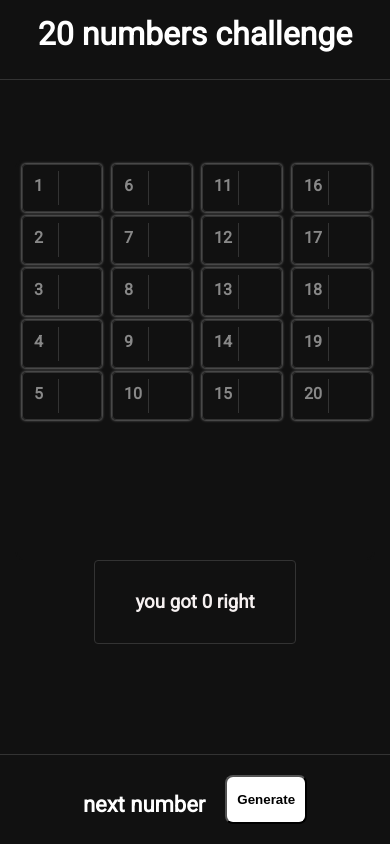
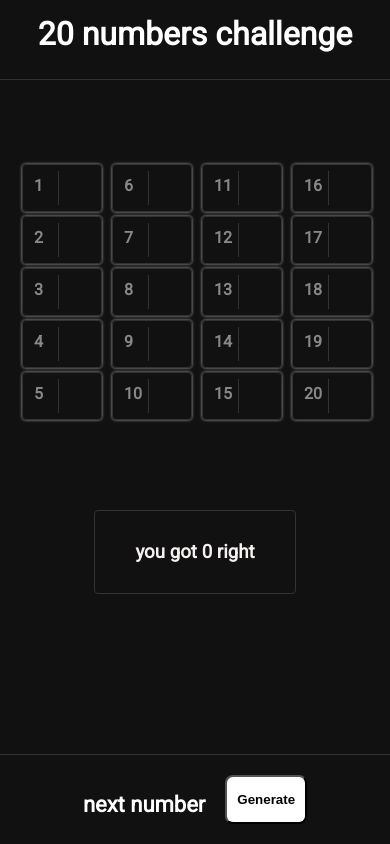
Before and after one commit to yuricplus/20-numbers-challenge, a Next.js app: page / in a window 390 px wide. Built offline with nearby package versions, Linux system fonts and the light colour scheme.

Commit message:
fix aside size

```diff
--- a/src/app/page.module.css
+++ b/src/app/page.module.css
@@ -25,7 +25,7 @@
 
     .aside {
       width: 100% !important;
-      height: 400px !important;
+      height: 350px !important;
     }
 
 
```
